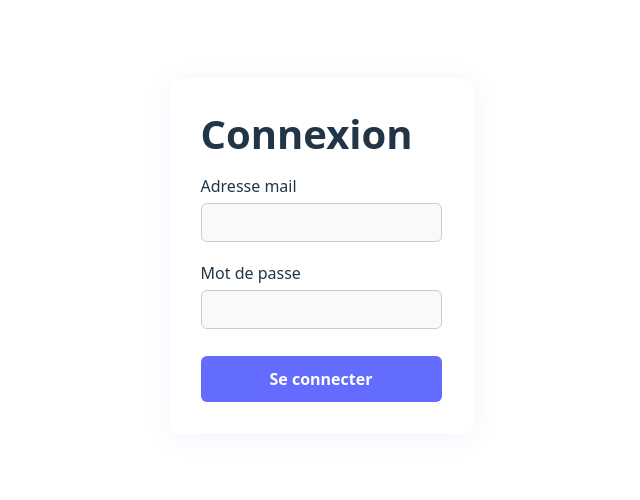
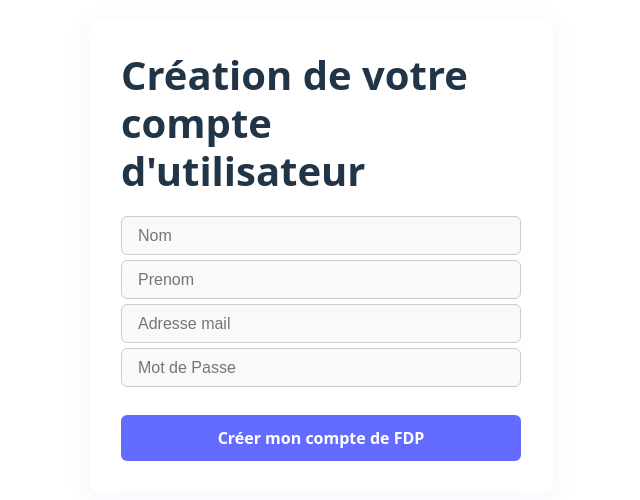
Before and after one commit to Maokan/ReactBank, a React (Vite) app in the folder react-bank/: page /register in a window 1280 px wide. Shown: the part 176-676 px from the top of the page, without its empty margins (319-959 px from the left). Built offline with nearby package versions, Linux system fonts and the light colour scheme.

Commit message:
CREATION of Register.jsx

```diff
--- a/react-bank/package.json
+++ b/react-bank/package.json
@@ -11,7 +11,8 @@
   },
   "dependencies": {
     "react": "^19.2.0",
-    "react-dom": "^19.2.0"
+    "react-dom": "^19.2.0",
+    "react-router-dom": "^6.30.2"
   },
   "devDependencies": {
     "@eslint/js": "^9.39.1",
--- /dev/null
+++ b/react-bank/src/Register.jsx
@@ -0,0 +1,91 @@
+//pour lancer le serveur = "cd my-react-app" puis "npm run dev"
+// Source - https://stackoverflow.com/q
+// Posted by TarekBouhairi, modified by community. See post 'Timeline' for change history
+// Retrieved 2025-11-20, License - CC BY-SA 4mport.0
+import { useEffect, useState } from 'react';
+import React, { Component } from "react";
+import { Register } from './components/APIRequests.jsx';
+import { useNavigate } from 'react-router-dom';
+
+
+export default function RegisterPage() {
+  const [name, setName] = useState('');
+  const [firstname, setFirstName] = useState('');
+  const [username, setUsername] = useState('');
+  const [mail, setMail] = useState('');
+  const [password, setPassword] = useState('');
+  const [error, setError] = useState(null);
+  const [success, setSuccess] = useState(false);
+  const navigate = useNavigate();
+  const handleSubmit = async (e) => {
+    e.preventDefault();
+    setError(null);
+    setSuccess(false);
+    const usernameComputed = `${name} ${firstname}`.trim();
+    try {
+      const res = await Register(usernameComputed, mail, password, name, firstname);
+      // redirect on successful registration
+      if (res && res.ok){
+        navigate('/');
+        setSuccess(true);
+      }else{
+        setError("Utilisateur déjà existant.");
+      }
+    } catch (err) {
+      // surface backend message when available
+      const message = (err && (err.body || err.message)) ? (err.body || err.message) : 'Erreur lors de la création du compte.';
+      setError(message);
+    }
+    }
+  return (
+    <div className="login-container">
+      <h1>Création de votre compte d'utilisateur</h1>
+      <form onSubmit={handleSubmit} className="login-form">
+        <div className="form-group">
+          <label htmlFor="mail"></label>
+          <input
+            id="name"
+            type="name"
+            value={name}
+            onChange={e => setName(e.target.value)}
+            required
+            className="login-input"
+            placeholder='Nom'
+          />
+          <input
+            id="firstname"
+            type="firstname"
+            value={firstname}
+            onChange={e => setFirstName(e.target.value)}
+            required
+            className="login-input"
+            placeholder="Prenom"
+          />
+          <input
+            id="mail"
+            type="email"
+            value={mail}
+            onChange={e => setMail(e.target.value)}
+            required
+            className="login-input"
+            placeholder="Adresse mail"
+          />
+          <input
+            id="password"
+            type="password"
+            value={password}
+            onChange={e => setPassword(e.target.value)}
+            required
+            className="login-input"
+            placeholder="Mot de Passe"
+          />
+        </div>
+        <button type="submit" className="login-btn">
+          Créer mon compte de FDP
+        </button>
+      </form>
+      {error && <p className="login-error">{error}</p>}
+      {success && <p className="login-success">Inscription réussie !</p>}
+    </div>
+  );
+}
--- a/react-bank/src/components/APIRequests.jsx
+++ b/react-bank/src/components/APIRequests.jsx
@@ -1,10 +1,81 @@
+const fetchUsers = async () => {
+    try {
+      const response = await fetch('http://127.0.0.1:8000/infos', {
+        method: 'GET',
+        headers: {
+          'Authorization': `Bearer ${token}`,
+          'Content-Type': 'application/json'
+        }
+      });
+      if (!response.ok) {
+        throw new Error(`HTTP Error: ${response.status} ${response.statusText}`);
+      }
+      const data = await response.json();
+      setUsers(data);
+    } catch (err) {
+      console.error('Erreur:', err);
+      setError(err.message);
+    } finally {
+      setLoading(false);
+    }
+  };
+export const Register = async (username, mail, password, name, firstname) => {
+  return await apiFetch('http://127.0.0.1:8000/register', {
+    method: 'POST',
+    body: JSON.stringify({username:username,adress_mail:mail,password:password,name:name,first_name:firstname}),
+  });
+  };
+  const TOKEN_KEY = 'authToken';
+
+export function setToken(token) {
+  if (token) localStorage.setItem(TOKEN_KEY, token);
+  else localStorage.removeItem(TOKEN_KEY);
+}
+
+export function getToken() {
+  return localStorage.getItem(TOKEN_KEY) || null;
+}
+
+export async function apiFetch(url, options = {}) {
+  const token = getToken();
+  const headers = Object.assign({}, options.headers || {});
+  if (token) headers['Authorization'] = `Bearer ${token}`;
+  if (!headers['Content-Type'] && !(options && options.body instanceof FormData)) {
+    headers['Content-Type'] = 'application/json';
+  }
+
+  const res = await fetch(url, Object.assign({}, options, { headers }));
+  const text = await res.text();
+  try {
+    const data = text ? JSON.parse(text) : null;
+    return { ok: res.ok, status: res.status, data };
+  } catch (err) {
+    return { ok: res.ok, status: res.status, data: text };
+  }
+}
+
 export async function Login(mail, password) {
-  const response = await fetch('http://127.0.0.1:8000/login', {
+  return await apiFetch('http://127.0.0.1:8000/login', {
     method: 'POST',
-    headers: {
-      'Content-Type': 'application/json',
-    },
     body: JSON.stringify({ adress_mail: mail, password: password }),
   });
-  return await response.json();
 }
+
+export async function User() {
+  return await apiFetch('http://127.0.0.1:8000/infos', {
+    method: 'GET'
+  });
+}
+
+export async function Accounts() {
+  return await apiFetch('http://127.0.0.1:8000/accounts', {
+    method: 'GET'
+  });
+}
+
+export async function OpenAccount() {
+  return await apiFetch('http://127.0.0.1:8000/open-account', {
+    method: 'POST',
+    body: JSON.stringify({type: "Secondaire"}),
+  });
+}
--- a/react-bank/src/main.jsx
+++ b/react-bank/src/main.jsx
@@ -2,9 +2,15 @@ import { StrictMode } from 'react'
 import { createRoot } from 'react-dom/client'
 import './styles/index.css'
 import App from './App.jsx'
-
+import Register from './Register.jsx'
+import { BrowserRouter, Routes, Route } from 'react-router-dom'
 createRoot(document.getElementById('root')).render(
   <StrictMode>
-    <App />
+    <BrowserRouter>
+      <Routes>
+        <Route path="/" element={<App />} />
+        <Route path="/register" element={<Register />} />
+      </Routes>
+    </BrowserRouter>
   </StrictMode>,
 )
```
Also changed, not shown: 1 other file (tests, documents, lock files or other folders).
